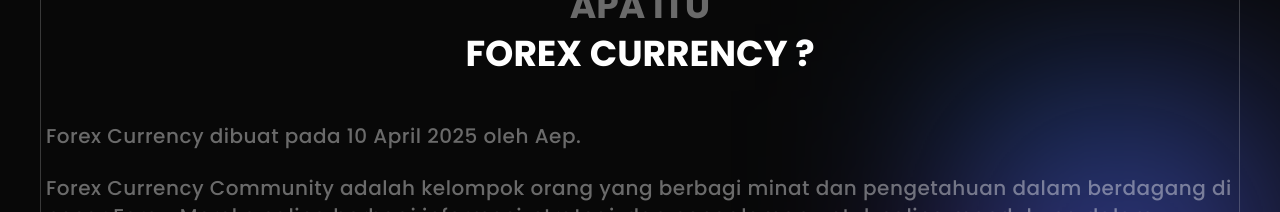
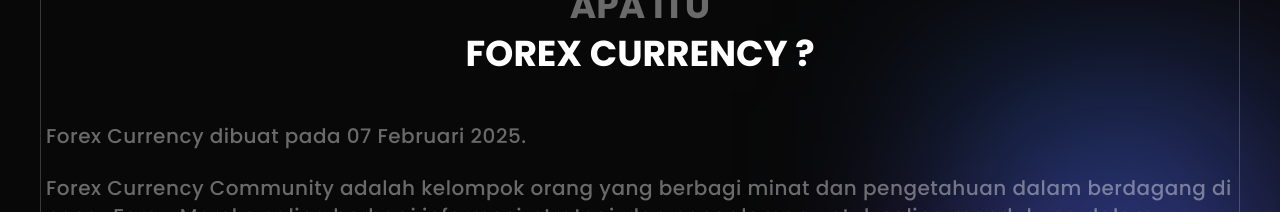
Before and after one commit to NogiTeam/Community_web, a Next.js app: page / in a window 1280 px wide. Shown: the part 1680-1892 px from the top of the page. Built offline with nearby package versions, Linux system fonts and the light colour scheme.

Commit message:
Update About.tsx

```diff
--- a/src/components/homepage/About.tsx
+++ b/src/components/homepage/About.tsx
@@ -17,7 +17,7 @@ export default function About() {
 
             <Transition viewport={{ once: true }}>
                <p className=" text-base md:text-xl font-medium text-white/40 leading-relaxed tracking-wide">
-                  Forex Currency dibuat pada 10 April 2025 oleh Aep.
+                  Forex Currency dibuat pada 07 Februari 2025.
                </p>
                <p className=" text-base md:text-xl font-medium text-white/40 leading-relaxed tracking-wide mt-6">
                   Forex Currency Community adalah kelompok orang yang berbagi minat dan pengetahuan dalam berdagang di pasar Forex. Mereka saling berbagi informasi, strategi, dan pengalaman untuk saling mendukung dalam mencapai kesuksesan trading.
@@ -35,8 +35,8 @@ export default function About() {
                <Transition viewport={{ once: true }}>
                   <img
                      className="rounded-2xl"
-                     src="https://images.unsplash.com/photo-1522202176988-66273c2fd55f?q=80&w=2071&auto=format&fit=crop&ixlib=rb-4.0.3&ixid=M3wxMjA3fDB8MHxwaG90by1wYWdlfHx8fGVufDB8fHx8fA%3D%3D"
-                     alt="NightCoder Community"
+                     src="https://files.catbox.moe/3yub0q.jpg"
+                     alt="Forex Currency Community"
                   />
                </Transition>
                <Transition viewport={{ once: true }}>
```
